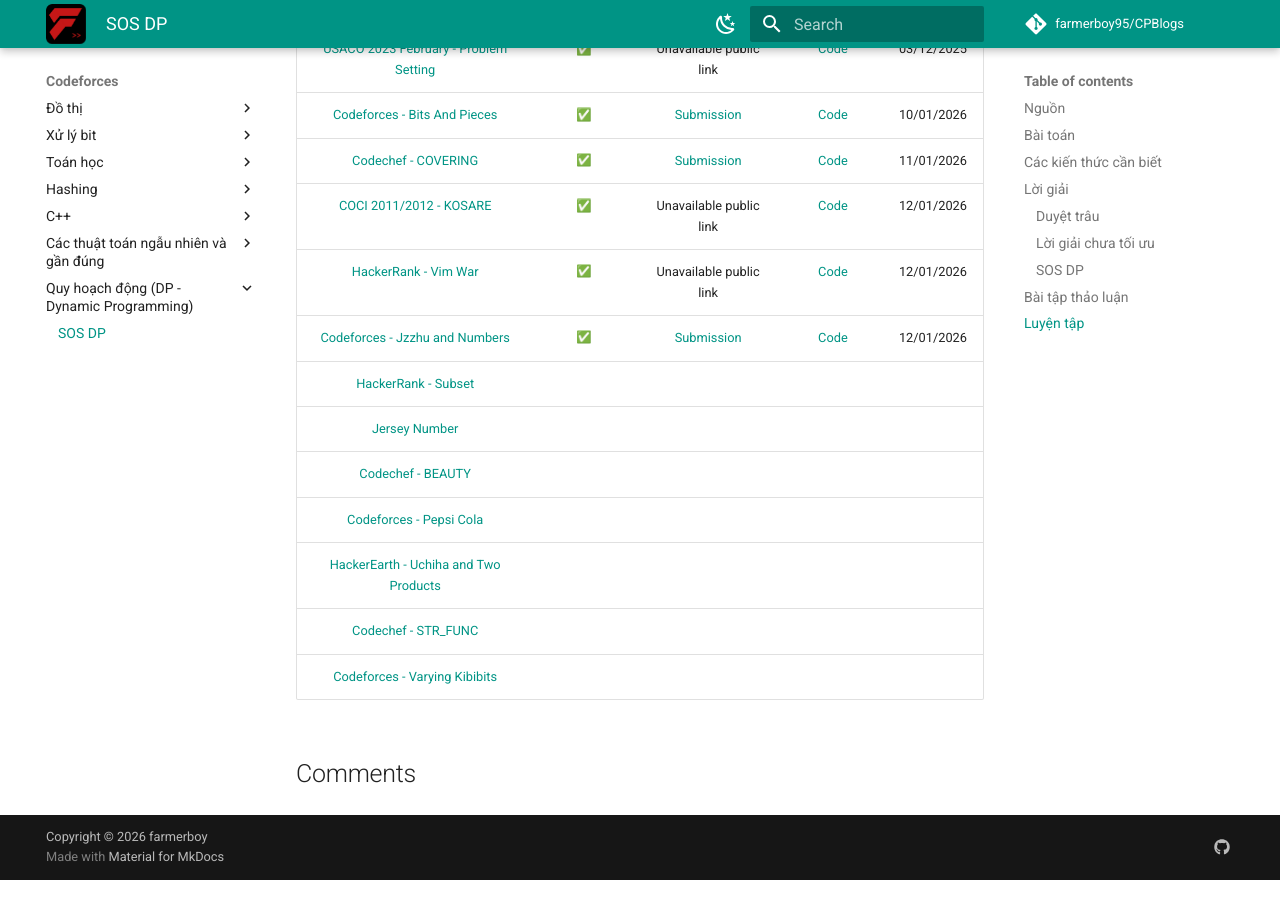
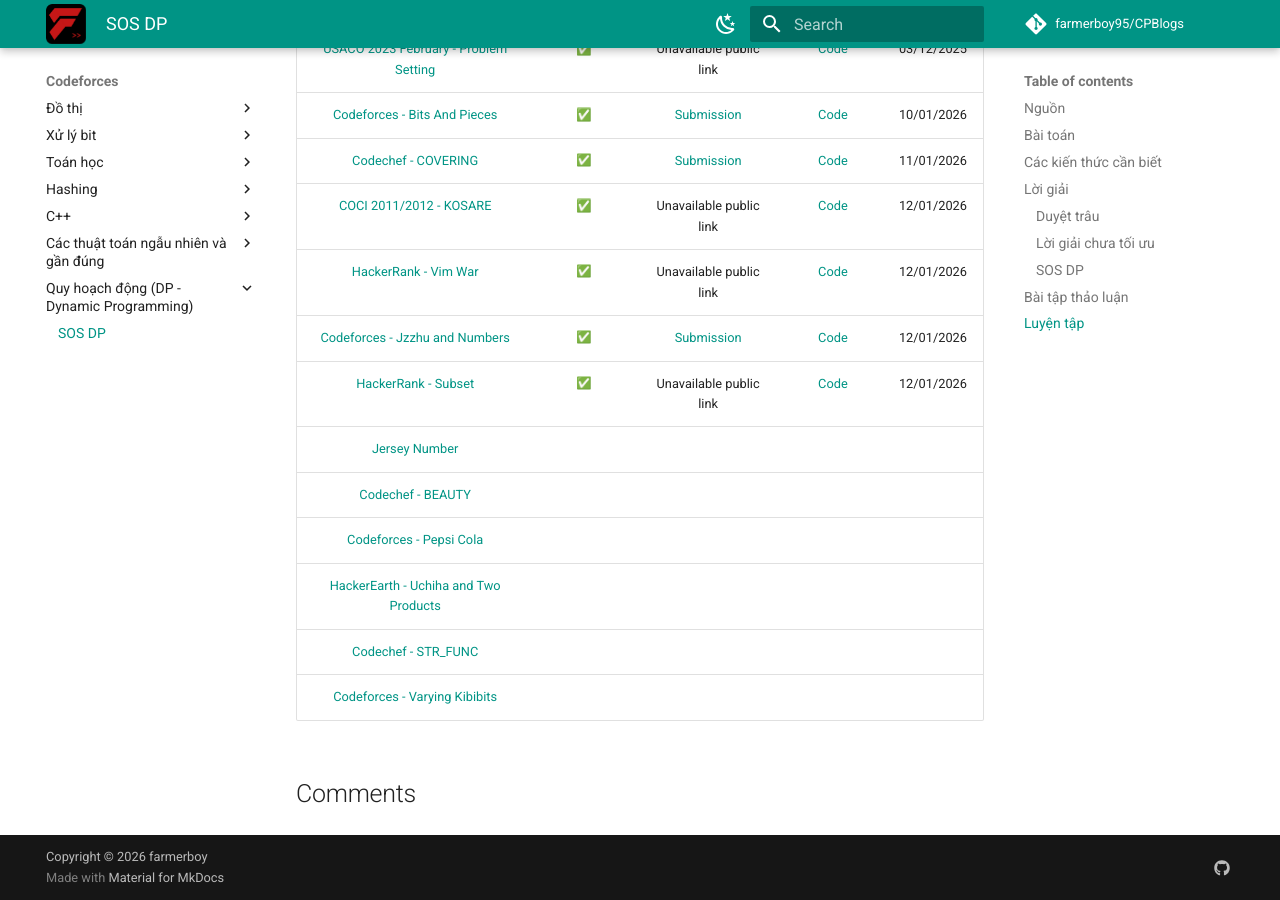
Before and after one commit to farmerboy95/CPBlogs, an MkDocs documentation site: the page built from docs/Codeforces/dp/sos-dp.md, in a window 1280 px wide and 900 px high, scrolled down 4111 px. Built offline with MkDocs 1.6.1 and Material for MkDocs 9.7.7, drawn with Linux system fonts in a browser that asks for light colours; emoji names are drawn with the system emoji font; comment, search, counter and statistics services are not loaded.

Commit message:
Update SOS DP

```diff
--- a/docs/Codeforces/dp/sos-dp.md
+++ b/docs/Codeforces/dp/sos-dp.md
@@ -127,7 +127,7 @@
 | [COCI 2011/2012 - KOSARE](http://hsin.hr/coci/archive/2011_2012/contest6_tasks.pdf) | :white_check_mark: | Unavailable public link | [Code](https://github.com/farmerboy95/CompetitiveProgramming/blob/master/COCI/COCI%2011-Kosare.cpp) | 12/01/2026 |
 | [HackerRank - Vim War](https://www.hackerrank.com/contests/w16/challenges/vim-war) | :white_check_mark: | Unavailable public link | [Code](https://github.com/farmerboy95/CompetitiveProgramming/blob/master/HackerRank/HACKR%20vim-war.cpp) | 12/01/2026 |
 | [Codeforces - Jzzhu and Numbers](https://codeforces.com/problemset/problem/449/D) | :white_check_mark: | [Submission](https://codeforces.com/contest/449/submission/357383064) | [Code](https://github.com/farmerboy95/CompetitiveProgramming/blob/master/Codeforces/CF449-D1-D-SOS.cpp) | 12/01/2026 |
-| [HackerRank - Subset](https://www.hackerrank.com/contests/countercode/challenges/subset) | | | | |
+| [HackerRank - Subset](https://www.hackerrank.com/contests/countercode/challenges/subset) | :white_check_mark: | Unavailable public link | [Code](https://github.com/farmerboy95/CompetitiveProgramming/blob/master/HackerRank/HACKR%20subset.cpp) | 12/01/2026 |
 | [Jersey Number](https://icpcarchive.ecs.baylor.edu/index.php?option=com_onlinejudge&Itemid=8&category=635&page=show_problem&problem=4997) | | | | |
 | [Codechef - BEAUTY](https://www.codechef.com/SNFL16MR/problems/BEAUTY) | | | | |
 | [Codeforces - Pepsi Cola](https://codeforces.com/group/qcIqFPYhVr/contest/203881/problem/K) | | | | |
```
